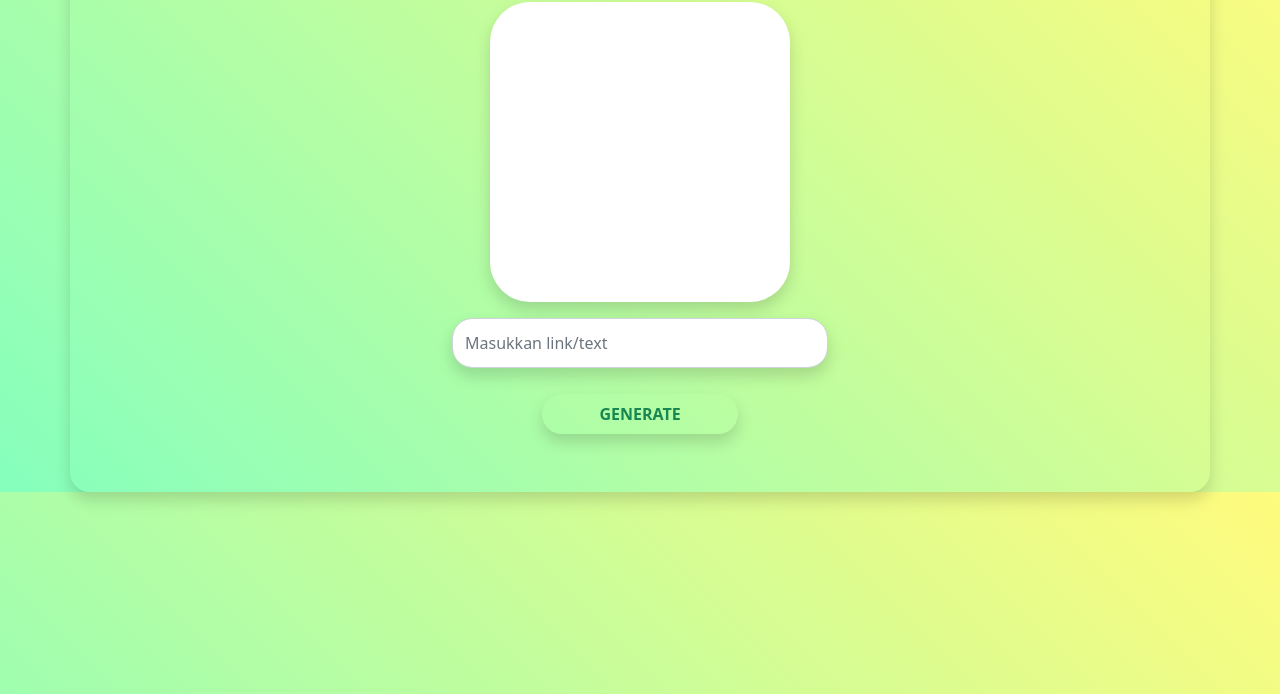
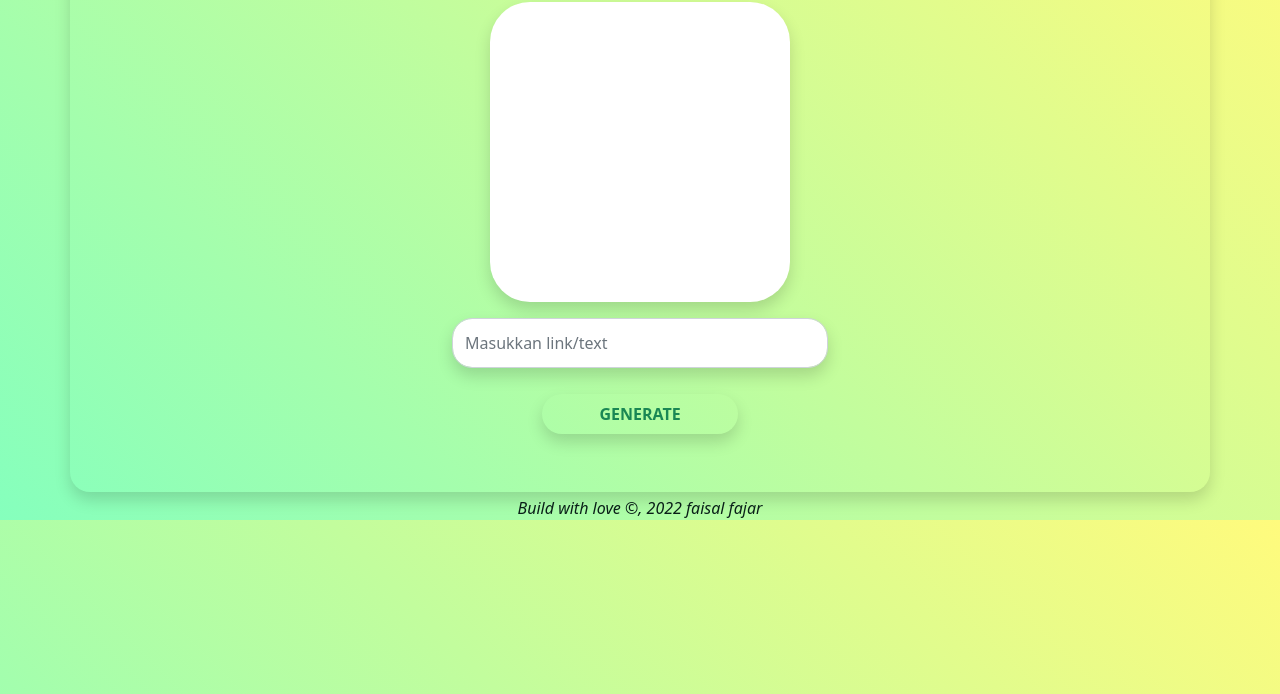
Before and after one commit to faisalfajarrobani/qr-code-generator, a plain HTML site: page index.html in a window 1280 px wide. Shown: the part 106-800 px from the top of the page. Drawn offline with nearby package versions, Linux system fonts and the light colour scheme.

Commit message:
Update index.html

```diff
--- a/index.html
+++ b/index.html
@@ -32,7 +32,9 @@
           <!-- <text class="shadow p-1" style="font-size: 20px; border-radius: 10px"><b> Tekan ENTER untuk Generate!</b></text> -->
         </div>
       </div>
-    </div>
+    </div><footer class="text-center pt-md-1" style="color: rgb(9, 31, 24)">
+      <i>Build with love ©, 2022 faisal fajar</i>
+    </footer>
     <script src="qrcode.js"></script>
     <script>
       function generateQR() {
```
